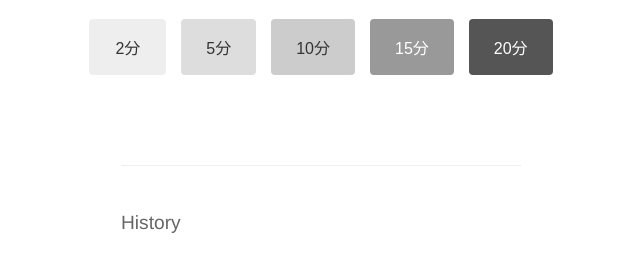
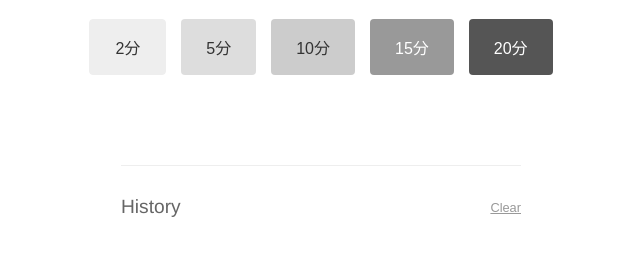
Before and after one commit to PNWT100-ops/Meisou, a plain HTML site: page index.html in a window 1280 px wide. Shown: the part 243-514 px from the top of the page, without its empty margins (319-959 px from the left). Drawn offline with Linux system fonts and the light colour scheme.

Commit message:
Update index.html

```diff
--- a/index.html
+++ b/index.html
@@ -85,7 +85,34 @@
             padding-top: 30px;
         }
 
-        h2 { font-size: 1.2rem; font-weight: 400; color: #666; margin-bottom: 20px; transition: color 0.8s; }
+        .history-header {
+            display: flex;
+            justify-content: space-between;
+            align-items: center;
+            margin-bottom: 20px;
+        }
+
+        h2 {
+            font-size: 1.2rem;
+            font-weight: 400;
+            color: #666;
+            margin: 0;
+            transition: color 0.8s;
+        }
+
+        #clear-history-btn {
+            background: none;
+            border: none;
+            color: #999;
+            font-size: 0.8rem;
+            cursor: pointer;
+            text-decoration: underline;
+            padding: 0;
+        }
+
+        #clear-history-btn:hover {
+            color: #666;
+        }
 
         .history-list {
             list-style: none;
@@ -120,7 +147,10 @@
     </div>
 
     <div class="history-container">
-        <h2>History</h2>
+        <div class="history-header">
+            <h2>History</h2>
+            <button id="clear-history-btn" onclick="clearHistory()">Clear</button>
+        </div>
         <div id="history-log" class="history-list"></div>
     </div>
 
@@ -129,6 +159,7 @@
         let timeLeft;
         let wakeLock = null;
         let audioContext = null;
+        let isCompleted = false; // 二重実行防止フラグ
 
         // 記録の復元
         window.onload = function() {
@@ -164,6 +195,7 @@
             requestWakeLock();
 
             clearInterval(countdown);
+            isCompleted = false; // フラグをリセット
             document.body.classList.add('meditating');
             toggleButtons(true);
 
@@ -174,6 +206,7 @@
                 timeLeft--;
                 updateDisplay();
                 if (timeLeft <= 0) {
+                    clearInterval(countdown); // すぐにタイマーを止める
                     completeMeditation(minutes);
                 }
             }, 1000);
@@ -184,8 +217,13 @@
         }
 
         function completeMeditation(minutes) {
+            // 二重実行を防止
+            if (isCompleted) return;
+            isCompleted = true;
+
             saveRecord(minutes);
             playAlarm();
+
             // アラーム音を鳴らしてから停止処理
             setTimeout(() => {
                 alert(minutes + "分の瞑想が終了しました。");
@@ -201,6 +239,7 @@
             document.getElementById('timer-display').innerText = "00:00";
             document.body.classList.remove('meditating');
             toggleButtons(false);
+            isCompleted = false; // フラグをリセット
         }
 
         function toggleButtons(isRunning) {
@@ -248,6 +287,13 @@
 
             localStorage.setItem('meditation_logs', historyLog.innerHTML);
         }
+
+        function clearHistory() {
+            if (confirm('記録をすべて削除しますか？')) {
+                localStorage.removeItem('meditation_logs');
+                document.getElementById('history-log').innerHTML = '';
+            }
+        }
     </script>
 </body>
 </html>
```
